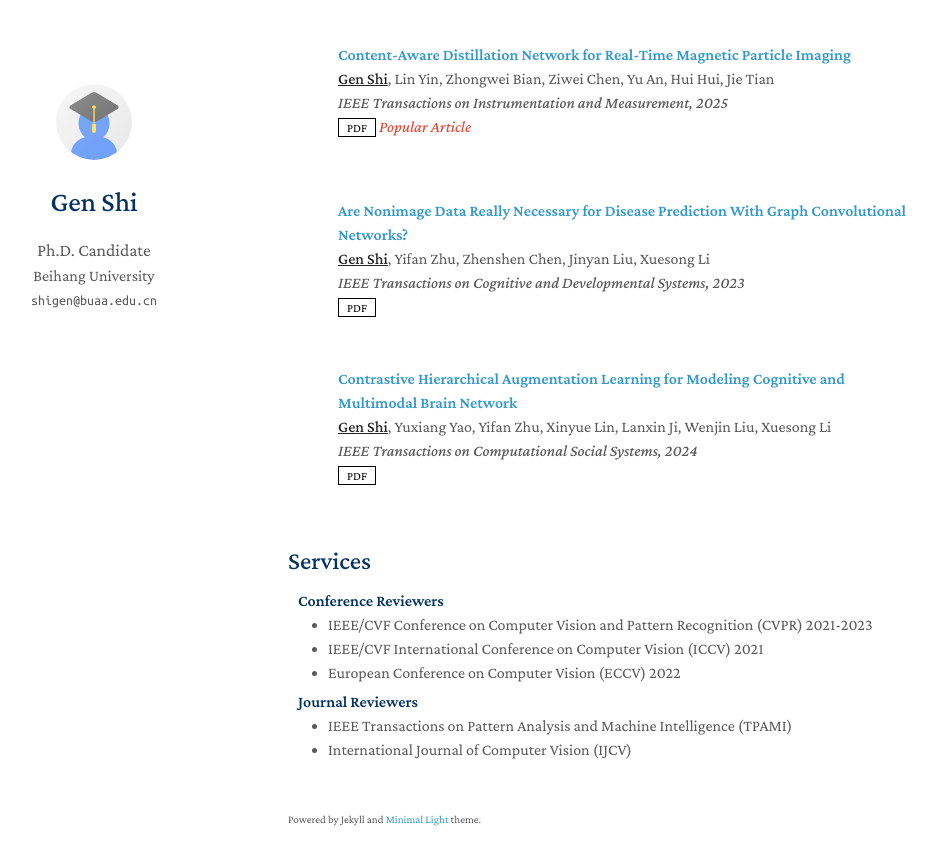
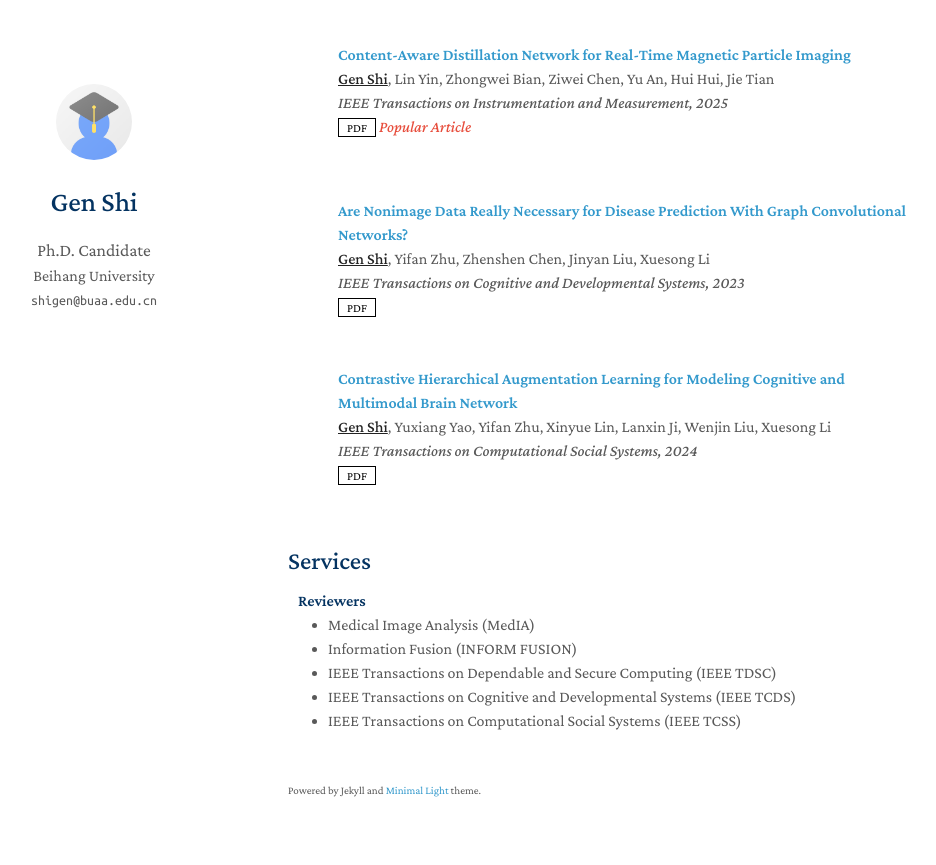
Before and after one commit to genshi997/genshi997.github.io, a Jekyll site: the page built from index.md, in a window 1280 px wide and 900 px high, scrolled down 1196 px. Shown: the top 865 px of the window, without its empty margins (182-1118 px from the left). Built offline with Jekyll 4.4.1, drawn with Linux system fonts in a browser that asks for light colours; a style sheet for code colours, icons or effects is not loaded; our own code applies the rules of GitHub Pages for plain Markdown files.

Commit message:
Update services.md

```diff
--- a/_includes/services.md
+++ b/_includes/services.md
@@ -1,16 +1,11 @@
 ## Services
 
-<h4 style="margin:0 10px 0;">Conference Reviewers</h4>
-
-<ul style="margin:0 0 5px;">
-  <li><a href="http://cvpr2023.thecvf.com/"><autocolor>IEEE/CVF Conference on Computer Vision and Pattern Recognition (CVPR) 2021-2023</autocolor></a></li>
-  <li><a href="http://iccv2021.thecvf.com/"><autocolor>IEEE/CVF International Conference on Computer Vision (ICCV) 2021</autocolor></a></li>
-  <li><a href="https://eccv2022.ecva.net/"><autocolor>European Conference on Computer Vision (ECCV) 2022</autocolor></a></li>
-</ul>
-
-<h4 style="margin:0 10px 0;">Journal Reviewers</h4>
+<h4 style="margin:0 10px 0;">Reviewers</h4>
 
 <ul style="margin:0 0 20px;">
-  <li><a href="https://www.computer.org/csdl/journal/tp"><autocolor>IEEE Transactions on Pattern Analysis and Machine Intelligence (TPAMI)</autocolor></a></li>
-  <li><a href="https://www.springer.com/journal/11263"><autocolor>International Journal of Computer Vision (IJCV)</autocolor></a></li>
+  <li><a href="https://www.sciencedirect.com/journal/medical-image-analysis"><autocolor>Medical Image Analysis (MedIA)</autocolor></a></li>
+  <li><a href="https://www.sciencedirect.com/journal/information-fusion"><autocolor>Information Fusion (INFORM FUSION)</autocolor></a></li>
+  <li><a href="https://ieeexplore.ieee.org/xpl/RecentIssue.jsp?punumber=8858"><autocolor>IEEE Transactions on Dependable and Secure Computing (IEEE TDSC)</autocolor></a></li>
+  <li><a href="https://ieeexplore.ieee.org/xpl/RecentIssue.jsp?punumber=7274989"><autocolor>IEEE Transactions on Cognitive and Developmental Systems (IEEE TCDS)</autocolor></a></li>
+  <li><a href="https://ieeexplore.ieee.org/xpl/RecentIssue.jsp?punumber=6570650"><autocolor>IEEE Transactions on Computational Social Systems (IEEE TCSS)</autocolor></a></li>
 </ul>
```
